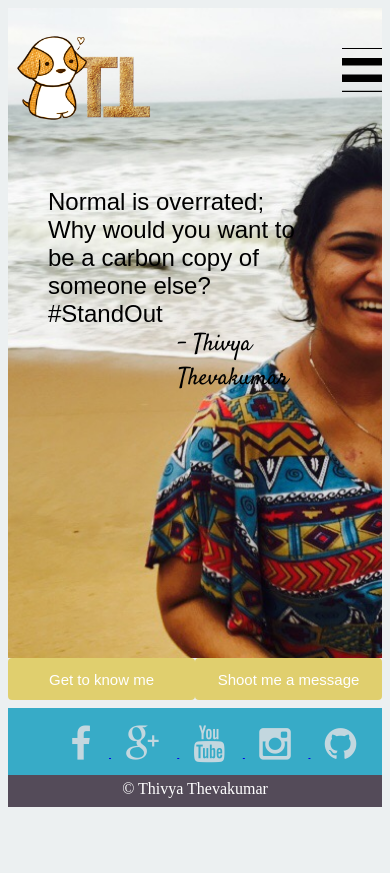
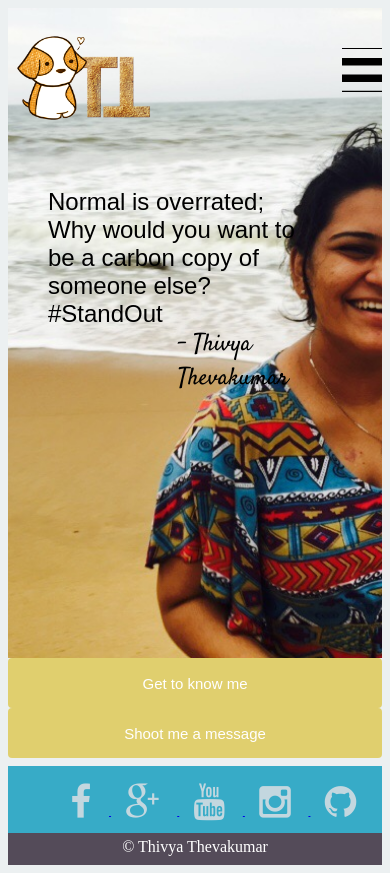
Before and after one commit to thivyathevakumar/thivyathevakumar.github.io, a plain HTML site: page index.html in a window 390 px wide. Before the commit the page ends 844 px from the top, so only its background shows below. Drawn offline with Linux system fonts and the light colour scheme; a web font is replaced by a local one.

Commit message:
Made changes to responsive buttons in index page

```diff
--- a/css/style.css
+++ b/css/style.css
@@ -310,10 +310,13 @@ footer.copyright p{
 	#author {
 		font-size: 150%;
 	}
-	#button1 {
+	#buttons {
+		height: 100px;
+	}
+	.button1 {
 		width: 100%;
 	}
-	#button2 {
+	.button2 {
 		width: 100%;
 	}
 
--- a/index.html
+++ b/index.html
@@ -2,7 +2,7 @@
 <html>
 <head>
 <meta charset="utf-8">
-<title> Index sample </title>
+<title> Home </title>
 <link href="css/style.css" rel="stylesheet" type="text/css"> <!-- My css file-->
 <link href="https://fonts.googleapis.com/css?family=Cuprum|Satisfy|Ubuntu" rel="stylesheet"><!--Google font-->
 <link href="css/font-awesome.min.css" rel="stylesheet"/><!-- Footer icon css file-->
```
